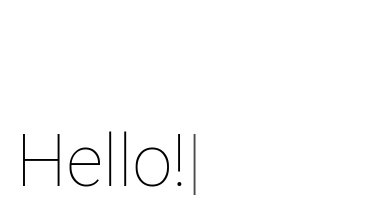
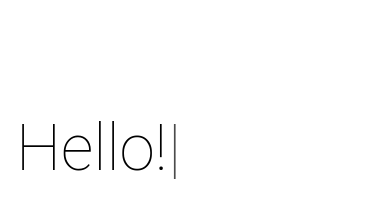
Before and after one commit to kooryan/kooryan.github.io, a Next.js app: page / in a window 390 px wide. Shown: the top 213 px of the page. Built offline with nearby package versions, Linux system fonts and the light colour scheme.

Commit message:
responsive

```diff
--- a/sections/hello.js
+++ b/sections/hello.js
@@ -10,7 +10,7 @@ export default function Hello() {
     <section className="hello-section">
       <h1
         style={{
-          fontSize: "4.5em",
+          fontSize: "4em",
           fontWeight: 200,
           height: "0.8em",
           marginLeft: "0px",
```
